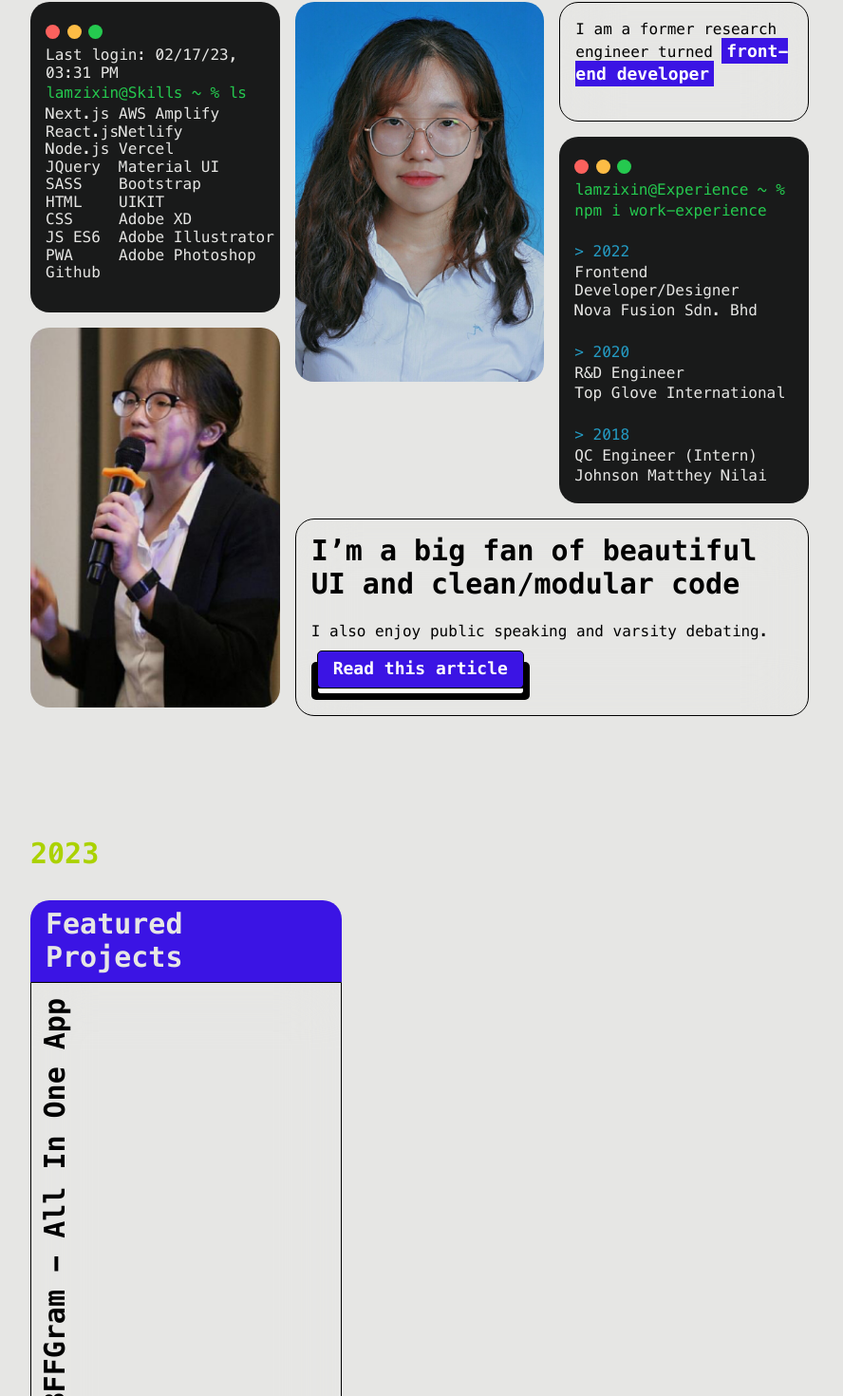
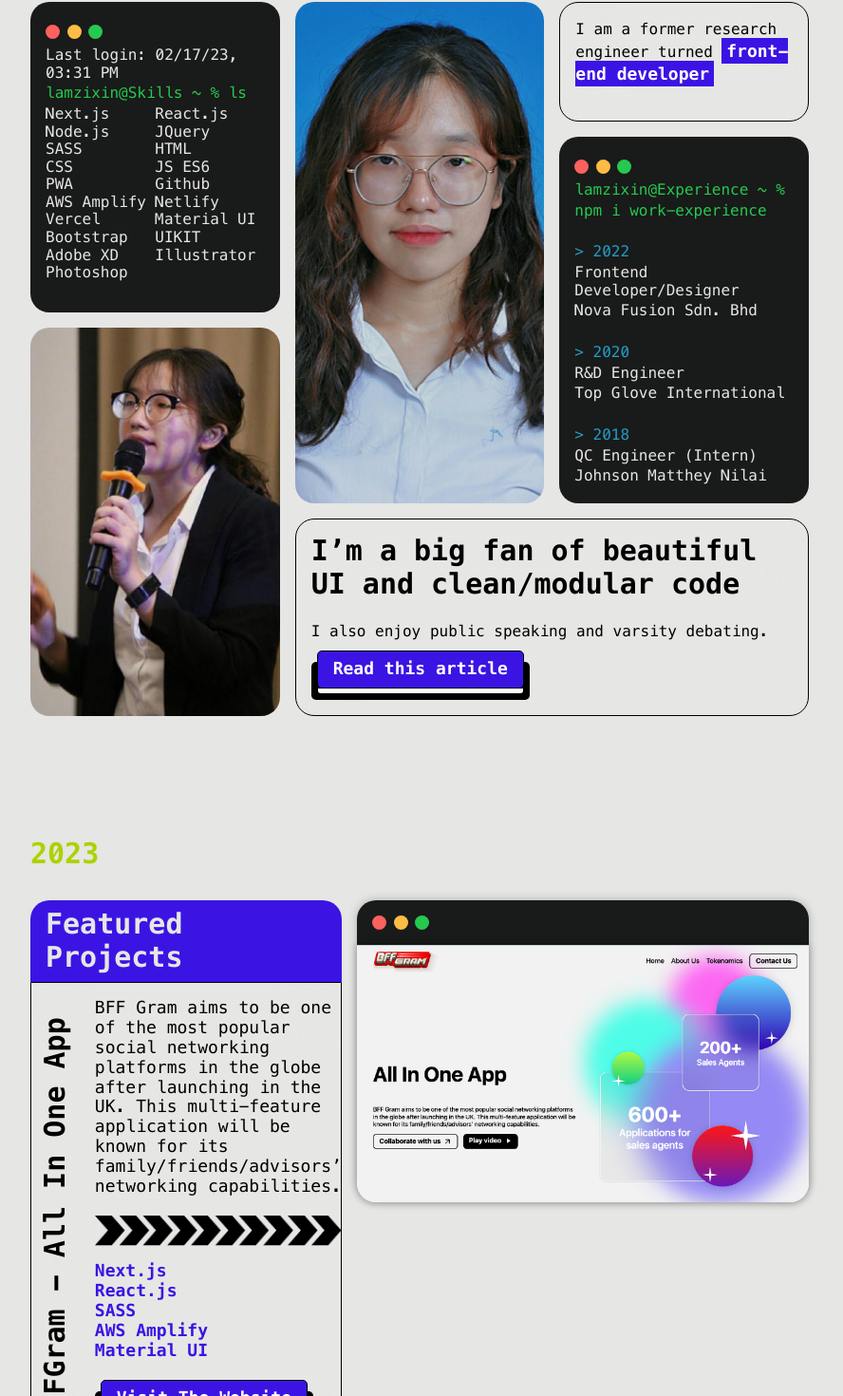
Before and after one commit to formorri/next-portfolio, a Next.js app: page / in a window 1280 px wide. Shown: the part 174-1644 px from the top of the page at 95% size, without its empty margins (198-1086 px from the left). Built offline with nearby package versions, Linux system fonts and the light colour scheme.

Commit message:
responsive bug fixes

```diff
--- a/components/Carousel/Carousel.js
+++ b/components/Carousel/Carousel.js
@@ -91,7 +91,7 @@
         </div>
       </div>
       <AnimatePresence>
-        <div>
+        <div className={styles.container}>
           <motion.div
             key={currentIndex}
             variants={variants}
--- a/components/Carousel/Carousel.module.scss
+++ b/components/Carousel/Carousel.module.scss
@@ -3,12 +3,15 @@
 .carousel {
   position: relative;
   width: 100%;
+  overflow-x: hidden;
 }
+
 
 .arrow-container {
   display: flex;
   column-gap: 1rem;
   margin-bottom: 1rem;
+  margin-top: 2rem;
 
   .button-container {
     .navigation{
--- a/sections/Designs/Designs.module.scss
+++ b/sections/Designs/Designs.module.scss
@@ -1,5 +1,22 @@
 @use '../../styles/settings/index.scss' as *;
 
+
+.name{
+    @include text-bold;
+    background-color: $color-accent-2;
+    color: white;
+    padding: 3rem 0rem 1rem;
+    margin-top: -2rem;
+    z-index: 0;
+    display: flex;
+    justify-content: center;
+    border-radius: 0 0 $border-radius $border-radius;
+
+}
+
+    .container{
+        width: 100%;
+    }
     .preview {
         position: relative;
         display: grid;
@@ -8,6 +25,8 @@
         z-index: 1;
 
         .showcase-design {
+            width: 100%;
+            // width: 100%;
             grid-area: 1 / 1 / 2 / 2;
             border-radius: $border-radius;
             @include shadow;
@@ -39,16 +58,3 @@
             }
         }
     }
-
-.name{
-    @include text-bold;
-    background-color: $color-accent-2;
-    color: white;
-    padding: 3rem 0rem 1rem;
-    margin-top: -2rem;
-    z-index: 0;
-    display: flex;
-    justify-content: center;
-    border-radius: 0 0 $border-radius $border-radius;
-
-}
--- a/sections/Hero/Hero.js
+++ b/sections/Hero/Hero.js
@@ -61,8 +61,8 @@
               'Bootstrap',
               'UIKIT',
               'Adobe XD',
-              'Adobe Illustrator',
-              'Adobe Photoshop'
+              'Illustrator',
+              'Photoshop'
             ].map((item, index) => (
               <li
                 key={item + index}
--- a/sections/Hero/Hero.module.scss
+++ b/sections/Hero/Hero.module.scss
@@ -19,10 +19,11 @@
     }
 
     .list {
-        height: 12rem;
-        display: flex;
-        flex-direction: column;
-        flex-wrap: wrap;
+        li{
+
+            width: 50%;
+            float: left;
+        }
     }
 
     .text-highlight {
@@ -124,6 +125,7 @@
         .grid {
             grid-template-columns: repeat(2, 1fr);
             grid-template-rows: repeat(4, auto);
+
             .hero-1,
             .hero-2 {
                 width: 100%;
@@ -132,25 +134,27 @@
                 object-position: top;
             }
 
-            .hero-2{
+            .hero-2 {
                 grid-area: 1 / 1 / 2 / 2;
             }
 
-            .info{
+            .info {
                 grid-area: 1 / 2 / 2 / 3;
             }
 
-            .skills{
+            .skills {
                 grid-area: 2 / 1 / 3 / 3;
             }
 
-            .experience{
+            .experience {
                 grid-area: 3 / 1 / 4 / 3;
             }
-            .hero-1{
+
+            .hero-1 {
                 grid-area: 4 / 1 / 5 / 2;
             }
-            .tagline{
+
+            .tagline {
                 grid-area: 4 / 2 / 5 / 3;
 
             }
@@ -176,10 +180,6 @@
         }
 
         .list {
-            height: 12rem;
-            display: flex;
-            flex-direction: column;
-            flex-wrap: wrap;
         }
 
         .text-highlight {
@@ -209,6 +209,7 @@
                 width: 100%;
                 height: 100%;
                 object-fit: cover;
+                max-height: 100%;
             }
 
             .hero-1 {
--- a/sections/Showcase/Showcase.module.scss
+++ b/sections/Showcase/Showcase.module.scss
@@ -92,107 +92,11 @@
             .showcase-website {
                 @include shadow;
                 border-radius: 0 0 $border-radius $border-radius;
-
+                width: 100%;
             }
         }
     }
 }
-
-// @include gt-xs {
-//     $spacing: 2rem;
-
-//     .container {
-//         margin: $spacing 0;
-//     }
-
-//     .year {
-//         @include text-highlight;
-//         color: $color-accent-1;
-//         margin-bottom: $spacing;
-//     }
-
-//     .grid {
-//         display: grid;
-//         grid-template-columns: 40% auto;
-//         column-gap: 1rem;
-
-//         .info {
-//             // grid-row-start / grid-column-start / grid-row-end / grid-column-end
-//             grid-column: 1 / 2;
-
-//             &__header {
-//                 @include text-highlight;
-//                 color: $color-background;
-//                 background-color: $color-accent-2;
-//                 padding: 0.5rem 1rem;
-//                 border-radius: $border-radius $border-radius 0 0;
-//             }
-
-//             &__info {
-//                 @include glassmorphism;
-//                 border: $border $color-dark-1;
-//                 border-radius: 0 0 $border-radius $border-radius;
-//                 display: flex;
-
-//                 .project-name {
-//                     @include text-highlight;
-//                     color: $color-dark-1;
-//                     writing-mode: vertical-rl;
-//                     text-orientation: sideways-right;
-//                     transform: rotate(180deg);
-//                     padding: 1rem 0.5rem;
-//                 }
-
-//                 .description {
-//                     @include text-regular-1;
-//                     padding: 1rem;
-//                     color: $color-dark-1;
-
-//                     .tech {
-//                         @include text-bold;
-//                         list-style: none;
-//                         padding: 1rem 0;
-//                         color: $color-accent-2;
-//                     }
-
-//                     .button-container {
-//                         margin-top: 1rem;
-
-//                         .website-button {
-//                             @include button($color-accent-2, white)
-//                         }
-//                     }
-
-//                 }
-
-//             }
-
-//         }
-
-//         .preview {
-//             grid-column: 2 / 3;
-
-//             &__container {
-//                 @include shadow;
-//                 border-radius: $border-radius;
-
-//                 .decorative {
-//                     @include decorative-circles;
-//                     background-color: $color-dark-2;
-//                     margin: 0;
-//                     padding: 1rem;
-//                     border-radius: $border-radius $border-radius 0 0;
-//                 }
-
-//                 .showcase-website {
-//                     @include shadow;
-//                     border-radius: 0 0 $border-radius $border-radius;
-
-//                 }
-//             }
-//         }
-//     }
-// }
 
 @include gt-md {
     $spacing: 2rem;
@@ -210,11 +114,12 @@
     .grid {
         display: grid;
         grid-template-columns: 40% auto;
+        grid-template-rows: auto;
         column-gap: 1rem;
 
         .info {
             // grid-row-start / grid-column-start / grid-row-end / grid-column-end
-            grid-column: 1 / 2;
+            grid-area: 1 / 1 / 2 / 2;
 
             &__header {
                 @include text-highlight;
@@ -229,6 +134,7 @@
                 border: $border $color-dark-1;
                 border-radius: 0 0 $border-radius $border-radius;
                 display: flex;
+                flex-direction: row;
 
                 .project-name {
                     @include text-highlight;
@@ -266,7 +172,8 @@
         }
 
         .preview {
-            grid-column: 2 / 3;
+            // grid-row-start / grid-column-start / grid-row-end / grid-column-end
+            grid-area: 1 / 2 / 2 / 3;
 
             &__container {
                 @include shadow;
@@ -283,7 +190,6 @@
                 .showcase-website {
                     @include shadow;
                     border-radius: 0 0 $border-radius $border-radius;
-
                 }
             }
         }
--- a/styles/Home.module.scss
+++ b/styles/Home.module.scss
@@ -8,20 +8,6 @@
     right: 1rem;
     z-index: 1;
     text-align: right;
-}
-
-@include gt-xs{
-    .constant {
-        top: calc($main-top-desktop - 2rem);
-        right: calc($padding-tablet);
-    }
-}
-
-@include gt-md{
-    .constant {
-        top: calc($main-top-desktop - 2rem);
-        right: calc($padding-desktop);
-    }
 }
 
 .back-to-top {
@@ -37,13 +23,15 @@
         padding: 1rem 2.5rem;
         border-radius: $border-radius;
         width: 10rem;
+        height: 100%;
         display: flex;
         justify-content: center;
         margin-bottom: 1rem;
         transform: scaleY(-1);
         margin: 0 1rem;
     }
-    &:hover{
+
+    &:hover {
         color: $color-accent-2;
         text-decoration: none;
     }
@@ -57,13 +45,35 @@
     background-color: $color-dark-2;
     padding: 1rem;
     width: 100%;
-    justify-content: space-between;
+    justify-content: center;
     position: relative;
     align-items: center;
     border-radius: $border-radius;
 
     .decorative {
         @include decorative-circles;
-
+        display: none;
     }
 }
+
+@include gt-xs {
+    .constant {
+        top: calc($main-top-desktop - 2rem);
+        right: calc($padding-tablet);
+    }
+
+    .footer {
+        justify-content: space-between;
+        .decorative {
+            @include decorative-circles;
+            display: flex;
+        }
+    }
+}
+
+@include gt-md {
+    .constant {
+        top: calc($main-top-desktop - 2rem);
+        right: calc($padding-desktop);
+    }
+}
--- a/styles/settings/_components.scss
+++ b/styles/settings/_components.scss
@@ -1,5 +1,5 @@
 $padding-desktop: 230px;
-$padding-tablet: 100px;
+$padding-tablet: 80px;
 $padding-phone: 10px;
 
 $main-top-desktop: 7.5rem;
```
Lines whose indentation alone changed are shown as unchanged.
